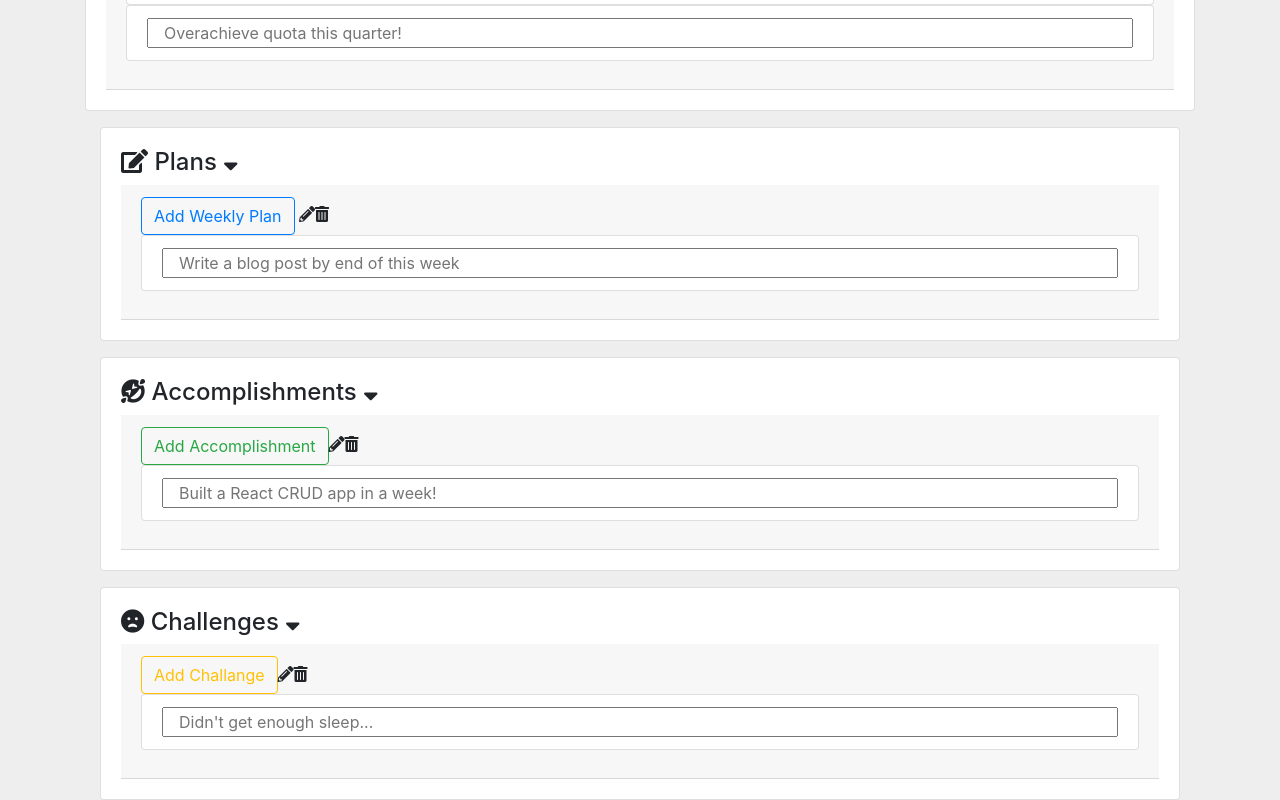
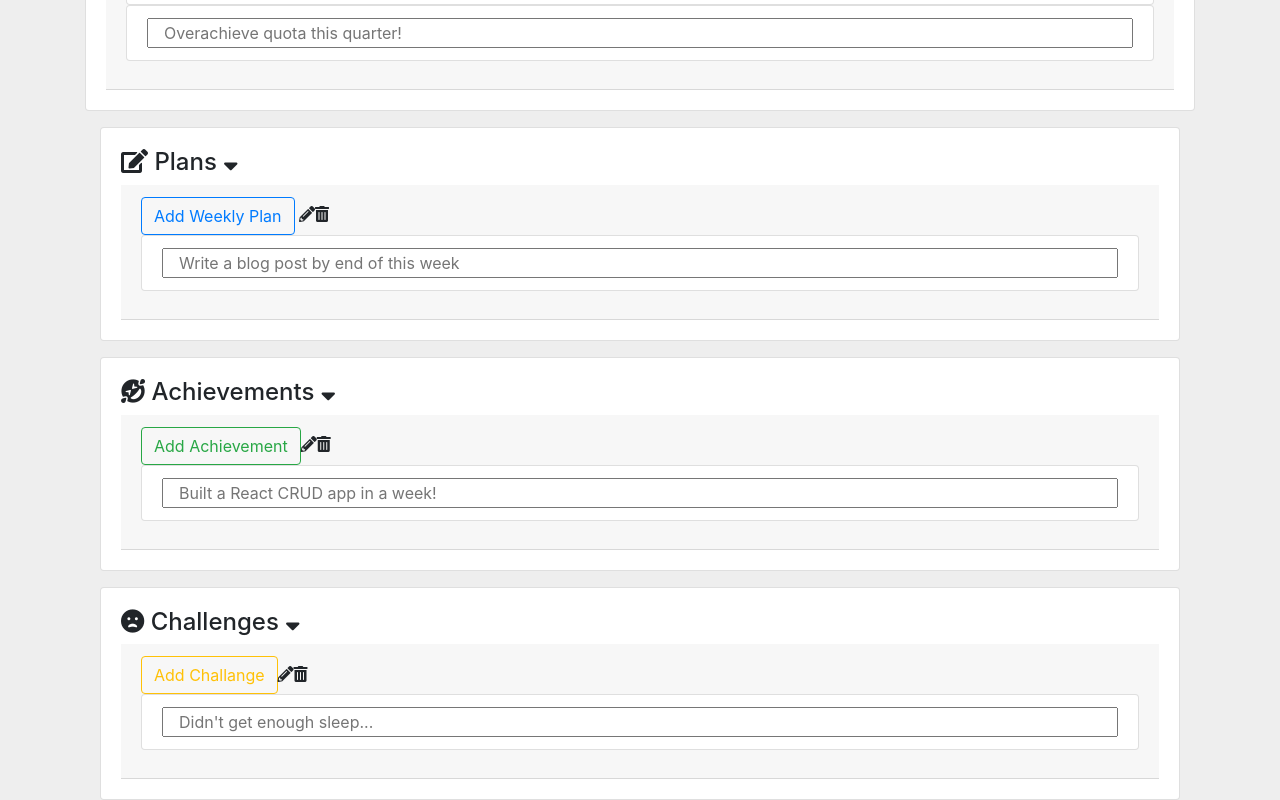
Before and after one commit to alexsjcho/smart-okr-react-redux-app, a React (Create React App) app: page / in a window 1280 px wide. Shown: the part 726-1526 px from the top of the page. Built offline with nearby package versions, Linux system fonts and the light colour scheme.

Commit message:
updated naming for components

```diff
--- a/src/components/keyresults/KeyResult.js
+++ b/src/components/keyresults/KeyResult.js
@@ -78,6 +78,8 @@ class KeyResult extends Component {
               {/* Create Link Modal for editing*/}
               <i className="fas fa-pencil-alt " />
               <i className="fas fa-trash-alt " />
+
+              {/* KeyResults Metrics Section */}
               <TextInputGroup
                 name="unit"
                 placeholder="Amount"
--- a/src/components/weeklyitems/Achievement.js
+++ b/src/components/weeklyitems/Achievement.js
@@ -33,7 +33,7 @@ class Achievement extends Component {
       <Fragment>
         <div className="card card-body mb-3">
           <h4>
-            <i className="fas fa-grin-squint-tears" /> Accomplishments{" "}
+            <i className="fas fa-grin-squint-tears" /> Achievements{" "}
             <i
               className="fas fa-sort-down"
               onClick={() =>
@@ -47,7 +47,7 @@ class Achievement extends Component {
               {" "}
               <input
                 type="submit"
-                value="Add Accomplishment"
+                value="Add Achievement"
                 className="btn btn-outline-success"
               />
               {/* Create Link Modal for editing*/}
```
